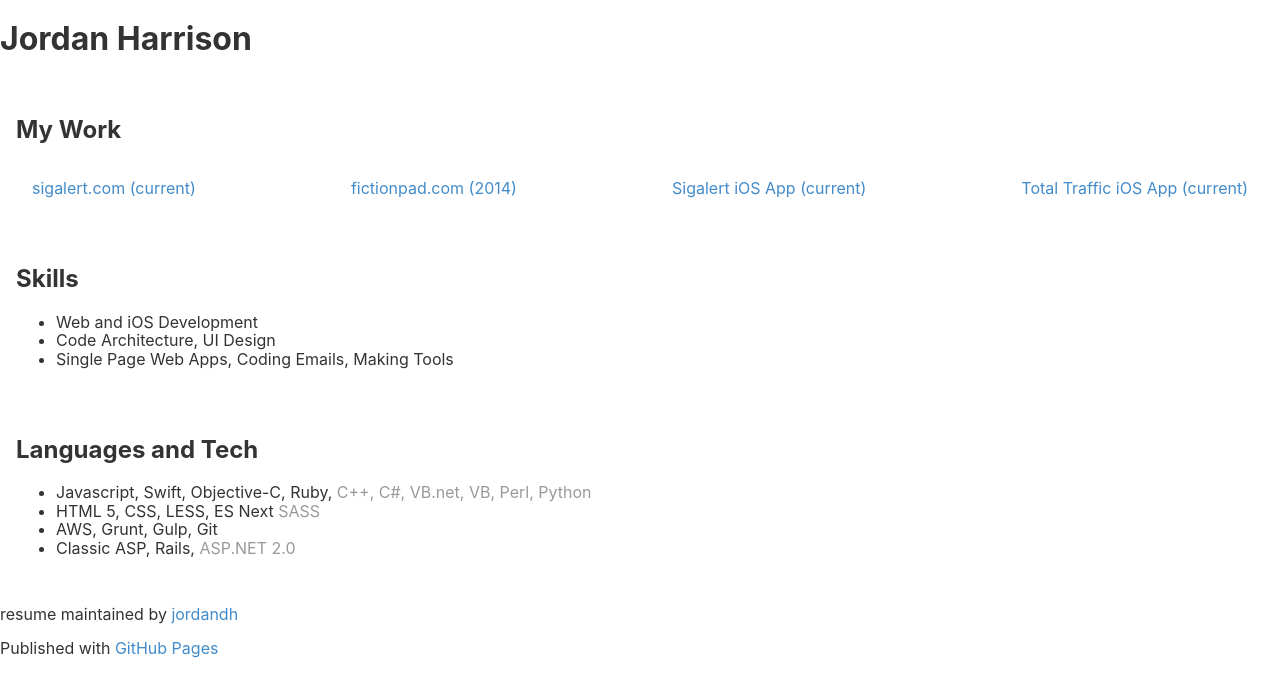
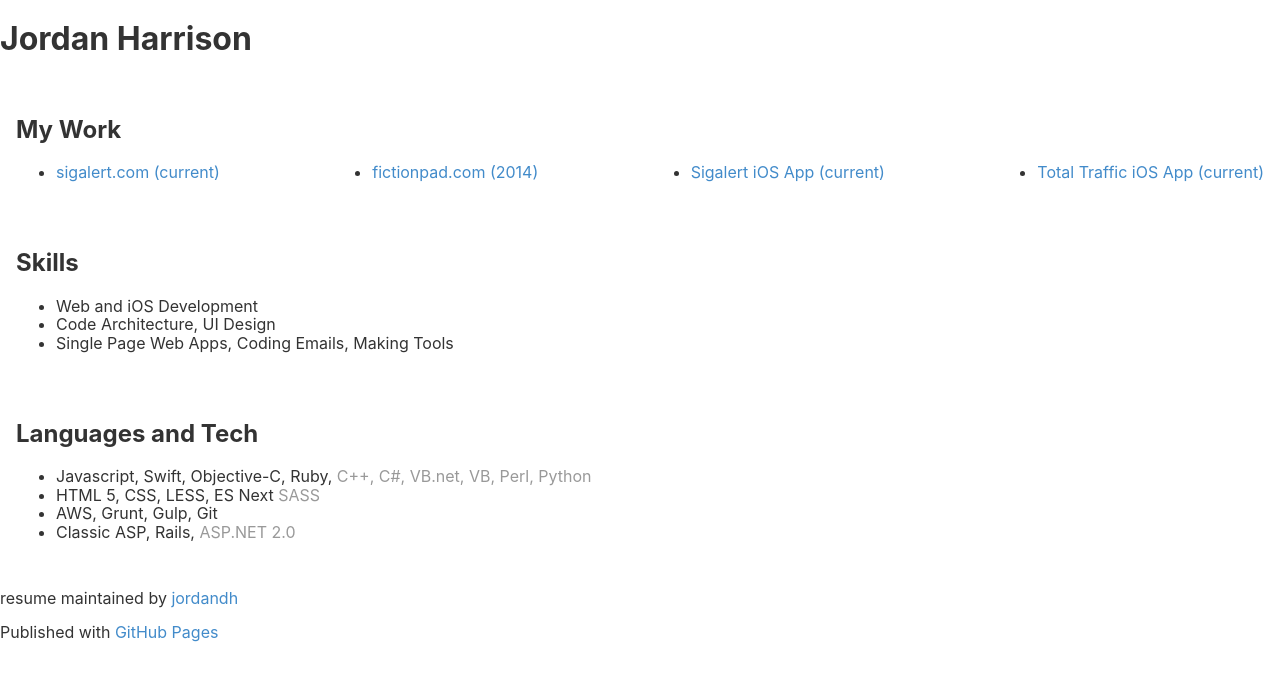
Before and after one commit to jordandh/resume, a Jekyll site: the page built from README.md, in a window 1280 px wide. Shown: the top 697 px of the page. Built offline with Jekyll 4.4.1, drawn with Linux system fonts in a browser that asks for light colours; our own code applies the rules of GitHub Pages for plain Markdown files; the repository's description, which GitHub fills in, is left out.

Commit message:
Update default.html

```diff
--- a/_layouts/default.html
+++ b/_layouts/default.html
@@ -16,12 +16,12 @@
     <main>
       <section>
         <h2>My Work</h2>
-        <div class="my-work-list">
-          <a href="https://www.sigalert.com">sigalert.com (current)</a>
-          <a href="https://fictionpad.com">fictionpad.com (2014)</a>
-          <a href="https://itunes.apple.com/us/app/sigalert.com-live-traffic/id424889327?mt=8">Sigalert iOS App (current)</a>
-          <a href="https://itunes.apple.com/us/app/total-traffic/id878148924?mt=8">Total Traffic iOS App (current)</a>
-        </div>
+        <ul class="my-work-list">
+          <li><a href="https://www.sigalert.com">sigalert.com (current)</a></li>
+          <li><a href="https://fictionpad.com">fictionpad.com (2014)</a></li>
+          <li><a href="https://itunes.apple.com/us/app/sigalert.com-live-traffic/id424889327?mt=8">Sigalert iOS App (current)</a></li>
+          <li><a href="https://itunes.apple.com/us/app/total-traffic/id878148924?mt=8">Total Traffic iOS App (current)</a></li>
+        </ul>
       </section>
 
       <section>
```
